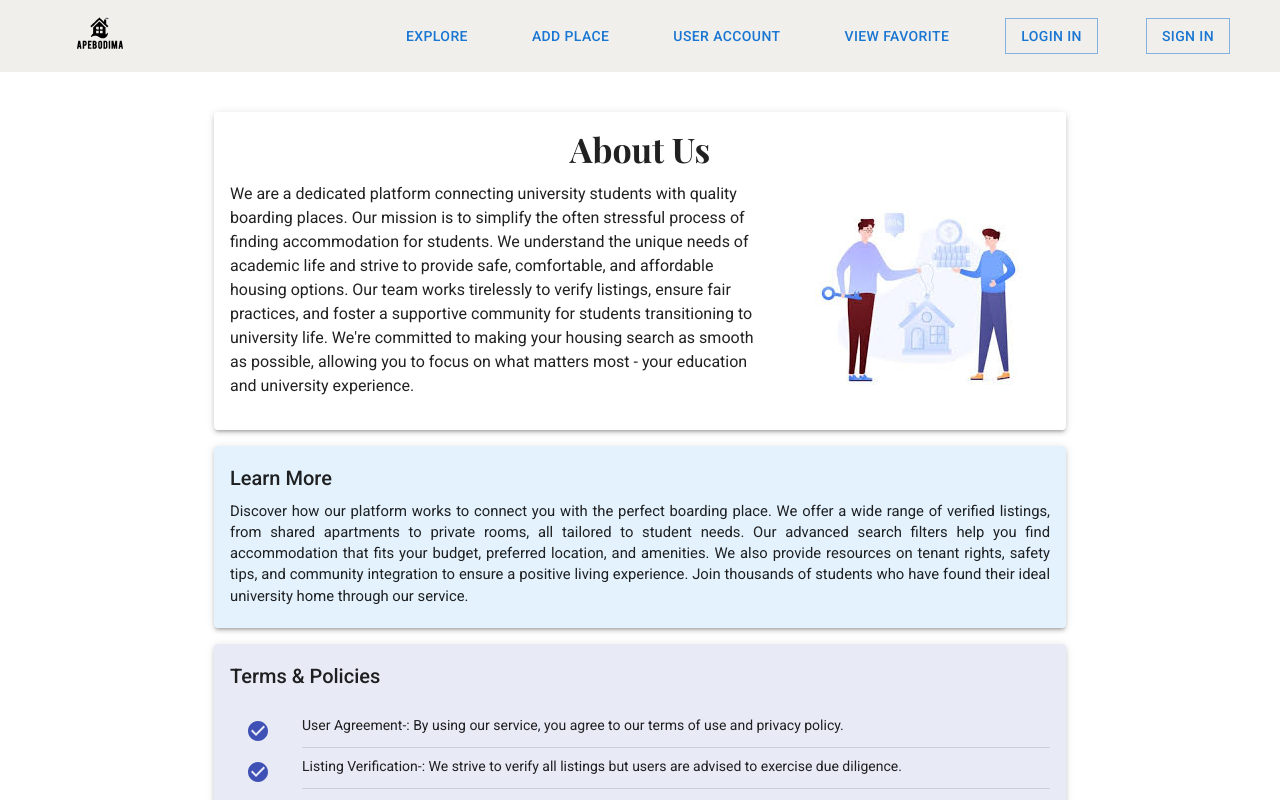
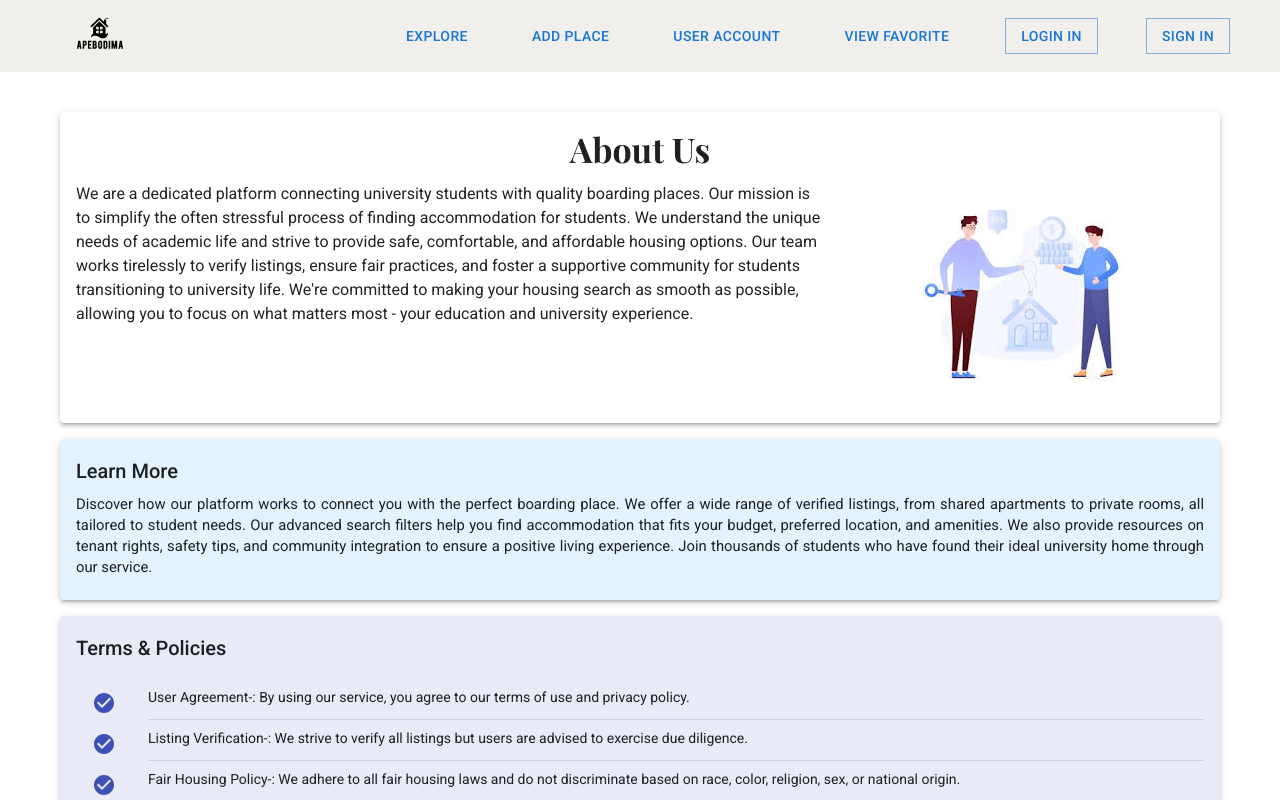
Before and after one commit to catherineambrad/RentManagement-springboot, a React (Create React App) app in the folder webapp-frontend/: page /a in a window 1280 px wide. Built offline with nearby package versions, Linux system fonts and the light colour scheme; a web font is replaced by a local one.

Commit message:
Fixing about us page's right & left margings as relevant

```diff
--- a/webapp-frontend/src/pages/AboutUs.jsx
+++ b/webapp-frontend/src/pages/AboutUs.jsx
@@ -1,6 +1,5 @@
 import React, { useState } from 'react';
 import {
-  Container,
   Typography,
   Box,
   TextField,
@@ -60,7 +59,7 @@ const AboutUs = () => {
 
   return (
     <ThemeProvider theme={theme}>
-      <Container maxWidth="md">
+      <Box sx={{ px: { xs: '60px' }, maxWidth: '100%', overflow: 'hidden' }}>
         <Box my={4}>
           <Paper elevation={3} sx={{ p: 2, mb: 2 }}>
             <Box display="flex" flexDirection="column" alignItems="center">
@@ -231,7 +230,7 @@ const AboutUs = () => {
             </Grid>
           </Paper>
         </Box>
-      </Container>
+      </Box>
     </ThemeProvider>
   );
 };
```
